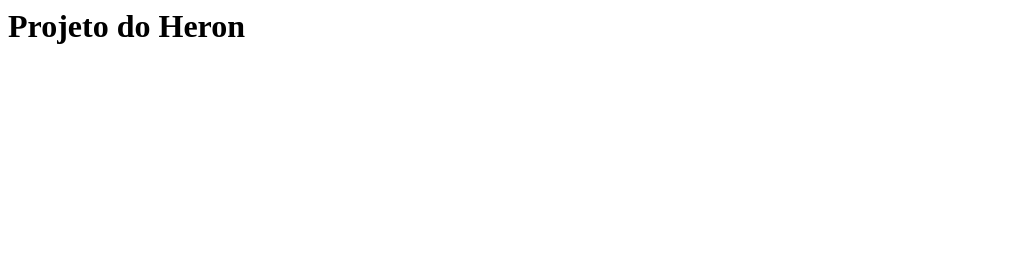
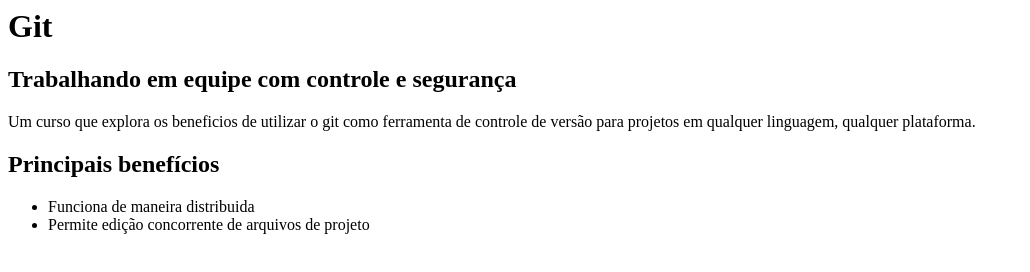
Before and after one commit to heronhurpia/curso-git, a plain HTML site: page index.html in a window 1280 px wide. Shown: the whole page, without its empty margins (0-1030 px from the left). Drawn offline with Linux system fonts and the light colour scheme.

Commit message:
Completando arquivo

```diff
--- a/index.html
+++ b/index.html
@@ -1,9 +1,20 @@
 <html>
 	<head>
+		<link rel="stylesheet" href="estilo.css"/>
 		<body>
-			<h1>
-				Projeto do Heron
-			</h1>
+			<h1>Git</h1>
+			<h2>Trabalhando em equipe com controle e segurança</h2>
+			<p>
+				Um curso que explora os beneficios de utilizar o git como ferramenta
+				de controle de versão para projetos em qualquer linguagem,
+				qualquer plataforma.
+			</p>
+
+			<h2>Principais benefícios</h2>
+			<ul>
+				<li>Funciona de maneira distribuida</li>
+				<li>Permite edição concorrente de arquivos de projeto</li>
+			</ul>
 		</body>
 	</head>
 </html>
```
